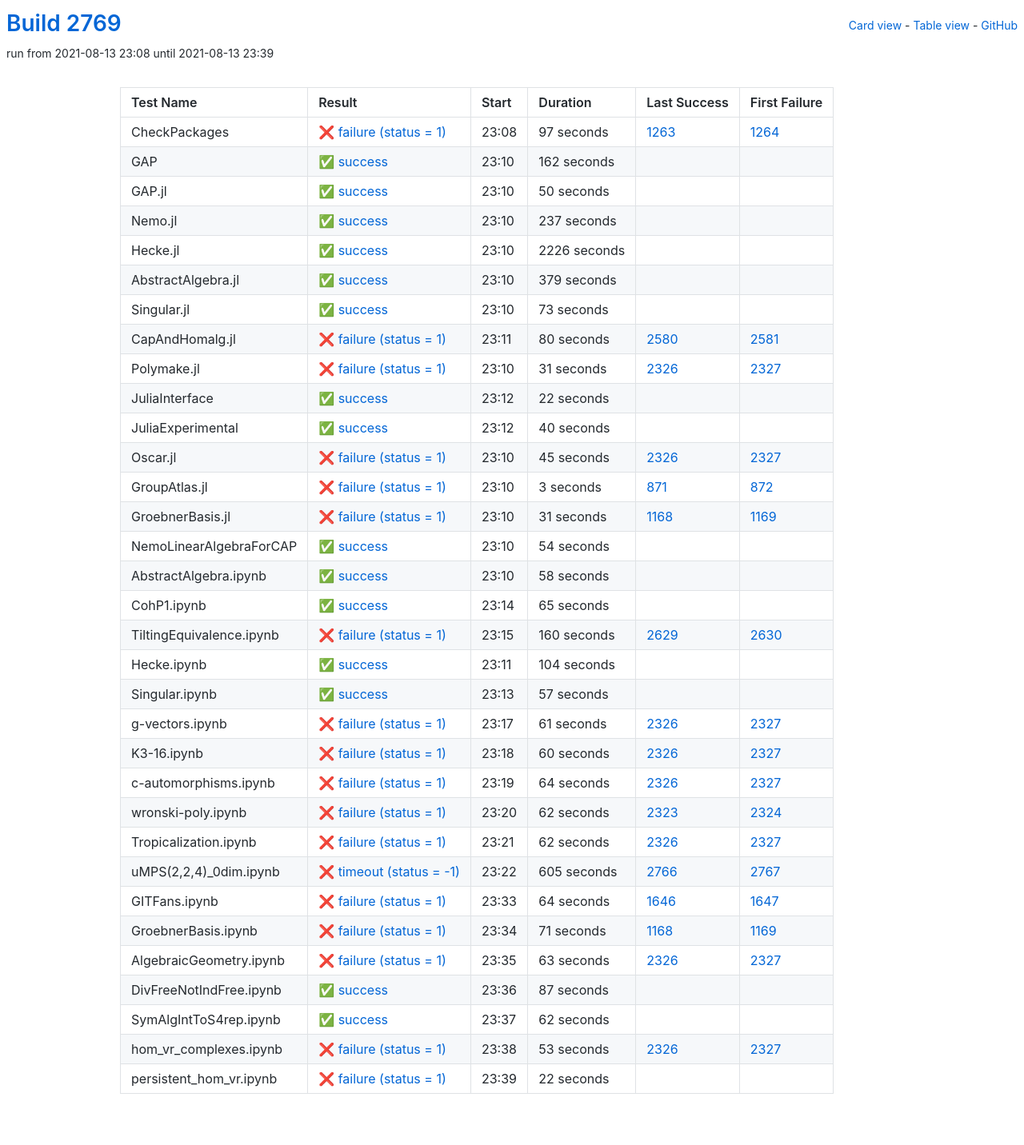
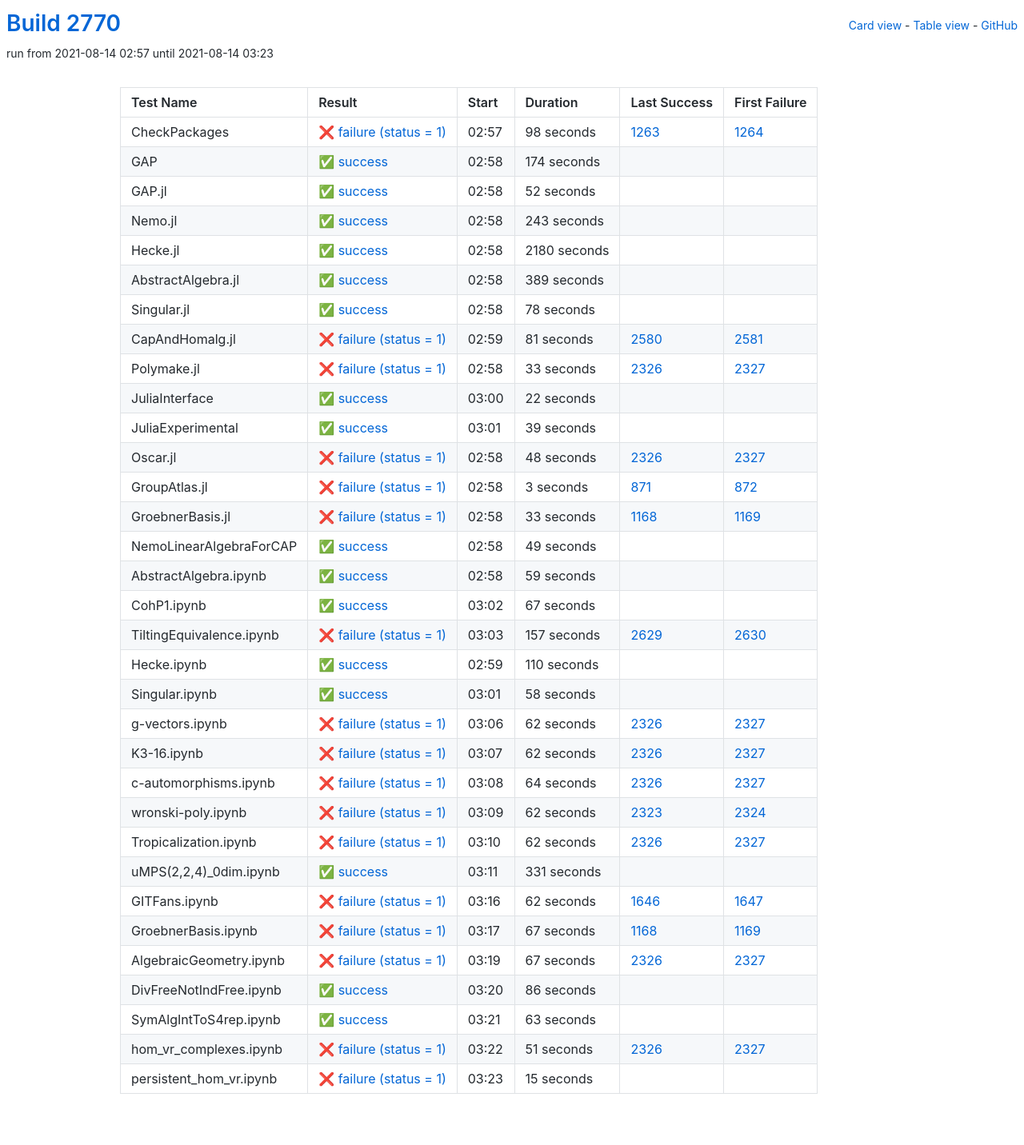
Before and after one commit to oscar-system/oscar-ci-status-stable, a Jekyll site: the page built from table.html, in a window 1280 px wide. Shown: the whole page at 80% size. Built offline with Jekyll 4.4.1, drawn with Linux system fonts in a browser that asks for light colours.

Commit message:
Build #2770

```diff
--- a/_data/ci.yml
+++ b/_data/ci.yml
@@ -1,6 +1,6 @@
 ---
-build: 2769
-build_url: https://oscarci.mathematik.uni-kl.de/job/oscar-stable/2769/
+build: 2770
+build_url: https://oscarci.mathematik.uni-kl.de/job/oscar-stable/2770/
 job: oscar-stable
 organization: oscar-system
 repo: oscar-ci-status-stable
@@ -8,116 +8,116 @@ repourl: https://github.com/oscar-system/oscar-ci-status-stable
 tests:
 - name: CheckPackages
   id: checkpackages
-  log: https://oscarci.mathematik.uni-kl.de/job/oscar-stable/2769/artifact/logs/build-2769/CheckPackages.log
-  start: 2021-08-13 23:08
+  log: https://oscarci.mathematik.uni-kl.de/job/oscar-stable/2770/artifact/logs/build-2770/CheckPackages.log
+  start: 2021-08-14 02:57
   success: false
   exitcode: 1
   status: failure
-  duration: 97
+  duration: 98
   last_success: 1263
   last_success_url: https://oscarci.mathematik.uni-kl.de/job/oscar-stable/1263/
   first_failure: 1264
   first_failure_url: https://oscarci.mathematik.uni-kl.de/job/oscar-stable/1264/
 - name: GAP
   id: gap
-  log: https://oscarci.mathematik.uni-kl.de/job/oscar-stable/2769/artifact/logs/build-2769/GAP.log
-  start: 2021-08-13 23:10
+  log: https://oscarci.mathematik.uni-kl.de/job/oscar-stable/2770/artifact/logs/build-2770/GAP.log
+  start: 2021-08-14 02:58
   success: true
   exitcode: 0
   status: success
-  duration: 162
+  duration: 174
   last_success: false
   last_success_url:
   first_failure: false
   first_failure_url:
 - name: GAP.jl
   id: gap-jl
-  log: https://oscarci.mathematik.uni-kl.de/job/oscar-stable/2769/artifact/logs/build-2769/GAP.jl.log
-  start: 2021-08-13 23:10
+  log: https://oscarci.mathematik.uni-kl.de/job/oscar-stable/2770/artifact/logs/build-2770/GAP.jl.log
+  start: 2021-08-14 02:58
   success: true
   exitcode: 0
   status: success
-  duration: 50
+  duration: 52
   last_success: false
   last_success_url:
   first_failure: false
   first_failure_url:
 - name: Nemo.jl
   id: nemo-jl
-  log: https://oscarci.mathematik.uni-kl.de/job/oscar-stable/2769/artifact/logs/build-2769/Nemo.jl.log
-  start: 2021-08-13 23:10
+  log: https://oscarci.mathematik.uni-kl.de/job/oscar-stable/2770/artifact/logs/build-2770/Nemo.jl.log
+  start: 2021-08-14 02:58
   success: true
   exitcode: 0
   status: success
-  duration: 237
+  duration: 243
   last_success: false
   last_success_url:
   first_failure: false
   first_failure_url:
 - name: Hecke.jl
   id: hecke-jl
-  log: https://oscarci.mathematik.uni-kl.de/job/oscar-stable/2769/artifact/logs/build-2769/Hecke.jl.log
-  start: 2021-08-13 23:10
+  log: https://oscarci.mathematik.uni-kl.de/job/oscar-stable/2770/artifact/logs/build-2770/Hecke.jl.log
+  start: 2021-08-14 02:58
   success: true
   exitcode: 0
   status: success
-  duration: 2226
+  duration: 2180
   last_success: false
   last_success_url:
   first_failure: false
   first_failure_url:
 - name: AbstractAlgebra.jl
   id: abstractalgebra-jl
-  log: https://oscarci.mathematik.uni-kl.de/job/oscar-stable/2769/artifact/logs/build-2769/AbstractAlgebra.jl.log
-  start: 2021-08-13 23:10
+  log: https://oscarci.mathematik.uni-kl.de/job/oscar-stable/2770/artifact/logs/build-2770/AbstractAlgebra.jl.log
+  start: 2021-08-14 02:58
   success: true
   exitcode: 0
   status: success
-  duration: 379
+  duration: 389
   last_success: false
   last_success_url:
   first_failure: false
   first_failure_url:
 - name: Singular.jl
   id: singular-jl
-  log: https://oscarci.mathematik.uni-kl.de/job/oscar-stable/2769/artifact/logs/build-2769/Singular.jl.log
-  start: 2021-08-13 23:10
+  log: https://oscarci.mathematik.uni-kl.de/job/oscar-stable/2770/artifact/logs/build-2770/Singular.jl.log
+  start: 2021-08-14 02:58
   success: true
   exitcode: 0
   status: success
-  duration: 73
+  duration: 78
   last_success: false
   last_success_url:
   first_failure: false
   first_failure_url:
 - name: CapAndHomalg.jl
   id: capandhomalg-jl
-  log: https://oscarci.mathematik.uni-kl.de/job/oscar-stable/2769/artifact/logs/build-2769/CapAndHomalg.jl.log
-  start: 2021-08-13 23:11
+  log: https://oscarci.mathematik.uni-kl.de/job/oscar-stable/2770/artifact/logs/build-2770/CapAndHomalg.jl.log
+  start: 2021-08-14 02:59
   success: false
   exitcode: 1
   status: failure
-  duration: 80
+  duration: 81
   last_success: 2580
   last_success_url: https://oscarci.mathematik.uni-kl.de/job/oscar-stable/2580/
   first_failure: 2581
   first_failure_url: https://oscarci.mathematik.uni-kl.de/job/oscar-stable/2581/
 - name: Polymake.jl
   id: polymake-jl
-  log: https://oscarci.mathematik.uni-kl.de/job/oscar-stable/2769/artifact/logs/build-2769/Polymake.jl.log
-  start: 2021-08-13 23:10
+  log: https://oscarci.mathematik.uni-kl.de/job/oscar-stable/2770/artifact/logs/build-2770/Polymake.jl.log
+  start: 2021-08-14 02:58
   success: false
   exitcode: 1
   status: failure
-  duration: 31
+  duration: 33
   last_success: 2326
   last_success_url: https://oscarci.mathematik.uni-kl.de/job/oscar-stable/2326/
   first_failure: 2327
   first_failure_url: https://oscarci.mathematik.uni-kl.de/job/oscar-stable/2327/
 - name: JuliaInterface
   id: juliainterface
-  log: https://oscarci.mathematik.uni-kl.de/job/oscar-stable/2769/artifact/logs/build-2769/JuliaInterface.log
-  start: 2021-08-13 23:12
+  log: https://oscarci.mathematik.uni-kl.de/job/oscar-stable/2770/artifact/logs/build-2770/JuliaInterface.log
+  start: 2021-08-14 03:00
   success: true
   exitcode: 0
   status: success
@@ -128,32 +128,32 @@ tests:
   first_failure_url:
 - name: JuliaExperimental
   id: juliaexperimental
-  log: https://oscarci.mathematik.uni-kl.de/job/oscar-stable/2769/artifact/logs/build-2769/JuliaExperimental.log
-  start: 2021-08-13 23:12
+  log: https://oscarci.mathematik.uni-kl.de/job/oscar-stable/2770/artifact/logs/build-2770/JuliaExperimental.log
+  start: 2021-08-14 03:01
   success: true
   exitcode: 0
   status: success
-  duration: 40
+  duration: 39
   last_success: false
   last_success_url:
   first_failure: false
   first_failure_url:
 - name: Oscar.jl
   id: oscar-jl
-  log: https://oscarci.mathematik.uni-kl.de/job/oscar-stable/2769/artifact/logs/build-2769/Oscar.jl.log
-  start: 2021-08-13 23:10
+  log: https://oscarci.mathematik.uni-kl.de/job/oscar-stable/2770/artifact/logs/build-2770/Oscar.jl.log
+  start: 2021-08-14 02:58
   success: false
   exitcode: 1
   status: failure
-  duration: 45
+  duration: 48
   last_success: 2326
   last_success_url: https://oscarci.mathematik.uni-kl.de/job/oscar-stable/2326/
   first_failure: 2327
   first_failure_url: https://oscarci.mathematik.uni-kl.de/job/oscar-stable/2327/
 - name: GroupAtlas.jl
   id: groupatlas-jl
-  log: https://oscarci.mathematik.uni-kl.de/job/oscar-stable/2769/artifact/logs/build-2769/GroupAtlas.jl.log
-  start: 2021-08-13 23:10
+  log: https://oscarci.mathematik.uni-kl.de/job/oscar-stable/2770/artifact/logs/build-2770/GroupAtlas.jl.log
+  start: 2021-08-14 02:58
   success: false
   exitcode: 1
   status: failure
@@ -164,32 +164,80 @@ tests:
   first_failure_url: https://oscarci.mathematik.uni-kl.de/job/oscar-stable/872/
 - name: GroebnerBasis.jl
   id: groebnerbasis-jl
-  log: https://oscarci.mathematik.uni-kl.de/job/oscar-stable/2769/artifact/logs/build-2769/GroebnerBasis.jl.log
-  start: 2021-08-13 23:10
+  log: https://oscarci.mathematik.uni-kl.de/job/oscar-stable/2770/artifact/logs/build-2770/GroebnerBasis.jl.log
+  start: 2021-08-14 02:58
   success: false
   exitcode: 1
   status: failure
-  duration: 31
+  duration: 33
   last_success: 1168
   last_success_url: https://oscarci.mathematik.uni-kl.de/job/oscar-stable/1168/
   first_failure: 1169
   first_failure_url: https://oscarci.mathematik.uni-kl.de/job/oscar-stable/1169/
 - name: NemoLinearAlgebraForCAP
   id: nemolinearalgebraforcap
-  log: https://oscarci.mathematik.uni-kl.de/job/oscar-stable/2769/artifact/logs/build-2769/NemoLinearAlgebraForCAP.log
-  start: 2021-08-13 23:10
+  log: https://oscarci.mathematik.uni-kl.de/job/oscar-stable/2770/artifact/logs/build-2770/NemoLinearAlgebraForCAP.log
+  start: 2021-08-14 02:58
   success: true
   exitcode: 0
   status: success
-  duration: 54
+  duration: 49
   last_success: false
   last_success_url:
   first_failure: false
   first_failure_url:
 - name: AbstractAlgebra.ipynb
   id: abstractalgebra-ipynb
-  log: https://oscarci.mathematik.uni-kl.de/job/oscar-stable/2769/artifact/logs/build-2769/AbstractAlgebra.ipynb.log
-  start: 2021-08-13 23:10
+  log: https://oscarci.mathematik.uni-kl.de/job/oscar-stable/2770/artifact/logs/build-2770/AbstractAlgebra.ipynb.log
+  start: 2021-08-14 02:58
+  success: true
+  exitcode: 0
+  status: success
+  duration: 59
+  last_success: false
+  last_success_url:
+  first_failure: false
+  first_failure_url:
+- name: CohP1.ipynb
+  id: cohp1-ipynb
+  log: https://oscarci.mathematik.uni-kl.de/job/oscar-stable/2770/artifact/logs/build-2770/CohP1.ipynb.log
+  start: 2021-08-14 03:02
+  success: true
+  exitcode: 0
+  status: success
+  duration: 67
+  last_success: false
+  last_success_url:
+  first_failure: false
+  first_failure_url:
+- name: TiltingEquivalence.ipynb
+  id: tiltingequivalence-ipynb
+  log: https://oscarci.mathematik.uni-kl.de/job/oscar-stable/2770/artifact/logs/build-2770/TiltingEquivalence.ipynb.log
+  start: 2021-08-14 03:03
+  success: false
+  exitcode: 1
+  status: failure
+  duration: 157
+  last_success: 2629
+  last_success_url: https://oscarci.mathematik.uni-kl.de/job/oscar-stable/2629/
+  first_failure: 2630
+  first_failure_url: https://oscarci.mathematik.uni-kl.de/job/oscar-stable/2630/
+- name: Hecke.ipynb
+  id: hecke-ipynb
+  log: https://oscarci.mathematik.uni-kl.de/job/oscar-stable/2770/artifact/logs/build-2770/Hecke.ipynb.log
+  start: 2021-08-14 02:59
+  success: true
+  exitcode: 0
+  status: success
+  duration: 110
+  last_success: false
+  last_success_url:
+  first_failure: false
+  first_failure_url:
+- name: Singular.ipynb
+  id: singular-ipynb
+  log: https://oscarci.mathematik.uni-kl.de/job/oscar-stable/2770/artifact/logs/build-2770/Singular.ipynb.log
+  start: 2021-08-14 03:01
   success: true
   exitcode: 0
   status: success
@@ -198,82 +246,34 @@ tests:
   last_success_url:
   first_failure: false
   first_failure_url:
-- name: CohP1.ipynb
-  id: cohp1-ipynb
-  log: https://oscarci.mathematik.uni-kl.de/job/oscar-stable/2769/artifact/logs/build-2769/CohP1.ipynb.log
-  start: 2021-08-13 23:14
-  success: true
-  exitcode: 0
-  status: success
-  duration: 65
-  last_success: false
-  last_success_url:
-  first_failure: false
-  first_failure_url:
-- name: TiltingEquivalence.ipynb
-  id: tiltingequivalence-ipynb
-  log: https://oscarci.mathematik.uni-kl.de/job/oscar-stable/2769/artifact/logs/build-2769/TiltingEquivalence.ipynb.log
-  start: 2021-08-13 23:15
+- name: g-vectors.ipynb
+  id: g-vectors-ipynb
+  log: https://oscarci.mathematik.uni-kl.de/job/oscar-stable/2770/artifact/logs/build-2770/g-vectors.ipynb.log
+  start: 2021-08-14 03:06
   success: false
   exitcode: 1
   status: failure
-  duration: 160
-  last_success: 2629
-  last_success_url: https://oscarci.mathematik.uni-kl.de/job/oscar-stable/2629/
-  first_failure: 2630
-  first_failure_url: https://oscarci.mathematik.uni-kl.de/job/oscar-stable/2630/
-- name: Hecke.ipynb
-  id: hecke-ipynb
-  log: https://oscarci.mathematik.uni-kl.de/job/oscar-stable/2769/artifact/logs/build-2769/Hecke.ipynb.log
-  start: 2021-08-13 23:11
-  success: true
-  exitcode: 0
-  status: success
-  duration: 104
-  last_success: false
-  last_success_url:
-  first_failure: false
-  first_failure_url:
-- name: Singular.ipynb
-  id: singular-ipynb
-  log: https://oscarci.mathematik.uni-kl.de/job/oscar-stable/2769/artifact/logs/build-2769/Singular.ipynb.log
-  start: 2021-08-13 23:13
-  success: true
-  exitcode: 0
-  status: success
-  duration: 57
-  last_success: false
-  last_success_url:
-  first_failure: false
-  first_failure_url:
-- name: g-vectors.ipynb
-  id: g-vectors-ipynb
-  log: https://oscarci.mathematik.uni-kl.de/job/oscar-stable/2769/artifact/logs/build-2769/g-vectors.ipynb.log
-  start: 2021-08-13 23:17
-  success: false
-  exitcode: 1
-  status: failure
-  duration: 61
+  duration: 62
   last_success: 2326
   last_success_url: https://oscarci.mathematik.uni-kl.de/job/oscar-stable/2326/
   first_failure: 2327
   first_failure_url: https://oscarci.mathematik.uni-kl.de/job/oscar-stable/2327/
 - name: K3-16.ipynb
   id: k3-16-ipynb
-  log: https://oscarci.mathematik.uni-kl.de/job/oscar-stable/2769/artifact/logs/build-2769/K3-16.ipynb.log
-  start: 2021-08-13 23:18
+  log: https://oscarci.mathematik.uni-kl.de/job/oscar-stable/2770/artifact/logs/build-2770/K3-16.ipynb.log
+  start: 2021-08-14 03:07
   success: false
   exitcode: 1
   status: failure
-  duration: 60
+  duration: 62
   last_success: 2326
   last_success_url: https://oscarci.mathematik.uni-kl.de/job/oscar-stable/2326/
   first_failure: 2327
   first_failure_url: https://oscarci.mathematik.uni-kl.de/job/oscar-stable/2327/
 - name: c-automorphisms.ipynb
   id: c-automorphisms-ipynb
-  log: https://oscarci.mathematik.uni-kl.de/job/oscar-stable/2769/artifact/logs/build-2769/c-automorphisms.ipynb.log
-  start: 2021-08-13 23:19
+  log: https://oscarci.mathematik.uni-kl.de/job/oscar-stable/2770/artifact/logs/build-2770/c-automorphisms.ipynb.log
+  start: 2021-08-14 03:08
   success: false
   exitcode: 1
   status: failure
@@ -284,8 +284,8 @@ tests:
   first_failure_url: https://oscarci.mathematik.uni-kl.de/job/oscar-stable/2327/
 - name: wronski-poly.ipynb
   id: wronski-poly-ipynb
-  log: https://oscarci.mathematik.uni-kl.de/job/oscar-stable/2769/artifact/logs/build-2769/wronski-poly.ipynb.log
-  start: 2021-08-13 23:20
+  log: https://oscarci.mathematik.uni-kl.de/job/oscar-stable/2770/artifact/logs/build-2770/wronski-poly.ipynb.log
+  start: 2021-08-14 03:09
   success: false
   exitcode: 1
   status: failure
@@ -296,8 +296,8 @@ tests:
   first_failure_url: https://oscarci.mathematik.uni-kl.de/job/oscar-stable/2324/
 - name: Tropicalization.ipynb
   id: tropicalization-ipynb
-  log: https://oscarci.mathematik.uni-kl.de/job/oscar-stable/2769/artifact/logs/build-2769/Tropicalization.ipynb.log
-  start: 2021-08-13 23:21
+  log: https://oscarci.mathematik.uni-kl.de/job/oscar-stable/2770/artifact/logs/build-2770/Tropicalization.ipynb.log
+  start: 2021-08-14 03:10
   success: false
   exitcode: 1
   status: failure
@@ -308,96 +308,96 @@ tests:
   first_failure_url: https://oscarci.mathematik.uni-kl.de/job/oscar-stable/2327/
 - name: uMPS(2,2,4)_0dim.ipynb
   id: umps-2-2-4-0dim-ipynb
-  log: https://oscarci.mathematik.uni-kl.de/job/oscar-stable/2769/artifact/logs/build-2769/uMPS-2-2-4-_0dim.ipynb.log
-  start: 2021-08-13 23:22
-  success: false
-  exitcode: -1
-  status: timeout
-  duration: 605
-  last_success: 2766
-  last_success_url: https://oscarci.mathematik.uni-kl.de/job/oscar-stable/2766/
-  first_failure: 2767
-  first_failure_url: https://oscarci.mathematik.uni-kl.de/job/oscar-stable/2767/
+  log: https://oscarci.mathematik.uni-kl.de/job/oscar-stable/2770/artifact/logs/build-2770/uMPS-2-2-4-_0dim.ipynb.log
+  start: 2021-08-14 03:11
+  success: true
+  exitcode: 0
+  status: success
+  duration: 331
+  last_success: false
+  last_success_url:
+  first_failure: false
+  first_failure_url:
 - name: GITFans.ipynb
   id: gitfans-ipynb
-  log: https://oscarci.mathematik.uni-kl.de/job/oscar-stable/2769/artifact/logs/build-2769/GITFans.ipynb.log
-  start: 2021-08-13 23:33
+  log: https://oscarci.mathematik.uni-kl.de/job/oscar-stable/2770/artifact/logs/build-2770/GITFans.ipynb.log
+  start: 2021-08-14 03:16
   success: false
   exitcode: 1
   status: failure
-  duration: 64
+  duration: 62
   last_success: 1646
   last_success_url: https://oscarci.mathematik.uni-kl.de/job/oscar-stable/1646/
   first_failure: 1647
   first_failure_url: https://oscarci.mathematik.uni-kl.de/job/oscar-stable/1647/
 - name: GroebnerBasis.ipynb
   id: groebnerbasis-ipynb
-  log: https://oscarci.mathematik.uni-kl.de/job/oscar-stable/2769/artifact/logs/build-2769/GroebnerBasis.ipynb.log
-  start: 2021-08-13 23:34
+  log: https://oscarci.mathematik.uni-kl.de/job/oscar-stable/2770/artifact/logs/build-2770/GroebnerBasis.ipynb.log
+  start: 2021-08-14 03:17
   success: false
   exitcode: 1
   status: failure
-  duration: 71
+  duration: 67
   last_success: 1168
   last_success_url: https://oscarci.mathematik.uni-kl.de/job/oscar-stable/1168/
   first_failure: 1169
   first_failure_url: https://oscarci.mathematik.uni-kl.de/job/oscar-stable/1169/
 - name: AlgebraicGeometry.ipynb
   id: algebraicgeometry-ipynb
-  log: https://oscarci.mathematik.uni-kl.de/job/oscar-stable/2769/artifact/logs/build-2769/AlgebraicGeometry.ipynb.log
-  start: 2021-08-13 23:35
+  log: https://oscarci.mathematik.uni-kl.de/job/oscar-stable/2770/artifact/logs/build-2770/AlgebraicGeometry.ipynb.log
+  start: 2021-08-14 03:19
   success: false
   exitcode: 1
   status: failure
-  duration: 63
+  duration: 67
   last_success: 2326
   last_success_url: https://oscarci.mathematik.uni-kl.de/job/oscar-stable/2326/
   first_failure: 2327
   first_failure_url: https://oscarci.mathematik.uni-kl.de/job/oscar-stable/2327/
 - name: DivFreeNotIndFree.ipynb
   id: divfreenotindfree-ipynb
-  log: https://oscarci.mathematik.uni-kl.de/job/oscar-stable/2769/artifact/logs/build-2769/DivFreeNotIndFree.ipynb.log
-  start: 2021-08-13 23:36
+  log: https://oscarci.mathematik.uni-kl.de/job/oscar-stable/2770/artifact/logs/build-2770/DivFreeNotIndFree.ipynb.log
+  start: 2021-08-14 03:20
   success: true
   exitcode: 0
   status: success
-  duration: 87
+  duration: 86
   last_success: false
   last_success_url:
   first_failure: false
   first_failure_url:
 - name: SymAlgIntToS4rep.ipynb
   id: symalginttos4rep-ipynb
-  log: https://oscarci.mathematik.uni-kl.de/job/oscar-stable/2769/artifact/logs/build-2769/SymAlgIntToS4rep.ipynb.log
-  start: 2021-08-13 23:37
+  log: https://oscarci.mathematik.uni-kl.de/job/oscar-stable/2770/artifact/logs/build-2770/SymAlgIntToS4rep.ipynb.log
+  start: 2021-08-14 03:21
   success: true
   exitcode: 0
   status: success
-  duration: 62
+  duration: 63
   last_success: false
   last_success_url:
   first_failure: false
   first_failure_url:
 - name: hom_vr_complexes.ipynb
   id: hom-vr-complexes-ipynb
-  log: https://oscarci.mathematik.uni-kl.de/job/oscar-stable/2769/artifact/logs/build-2769/hom_vr_complexes.ipynb.log
-  start: 2021-08-13 23:38
+  log: https://oscarci.mathematik.uni-kl.de/job/oscar-stable/2770/artifact/logs/build-2770/hom_vr_complexes.ipynb.log
+  start: 2021-08-14 03:22
   success: false
   exitcode: 1
   status: failure
-  duration: 53
+  duration: 51
   last_success: 2326
   last_success_url: https://oscarci.mathematik.uni-kl.de/job/oscar-stable/2326/
   first_failure: 2327
   first_failure_url: https://oscarci.mathematik.uni-kl.de/job/oscar-stable/2327/
 - name: persistent_hom_vr.ipynb
   id: persistent-hom-vr-ipynb
-  log: https://oscarci.mathematik.uni-kl.de/job/oscar-stable/2769/artifact/logs/build-2769/persistent_hom_vr.ipynb.log
-  start: 2021-08-13 23:39
+  log: https://oscarci.mathematik.uni-kl.de/job/oscar-stable/2770/artifact/logs/build-2770/persistent_hom_vr.ipynb.log
+  start: 2021-08-14 03:23
   success: false
   exitcode: 1
   status: failure
-  duration: 22
+  duration: 15
   last_success: false
   last_success_url:
   first_failure: false
```
Also changed, not shown: README.md.
